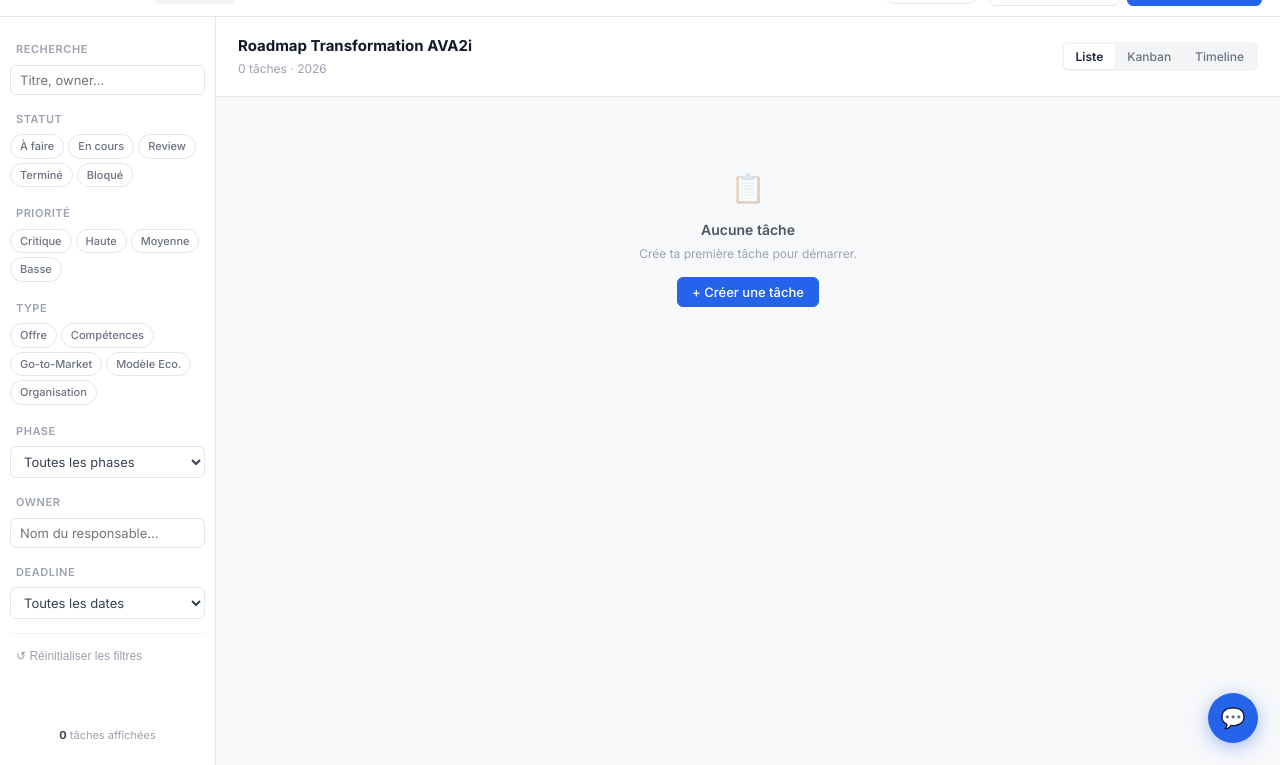
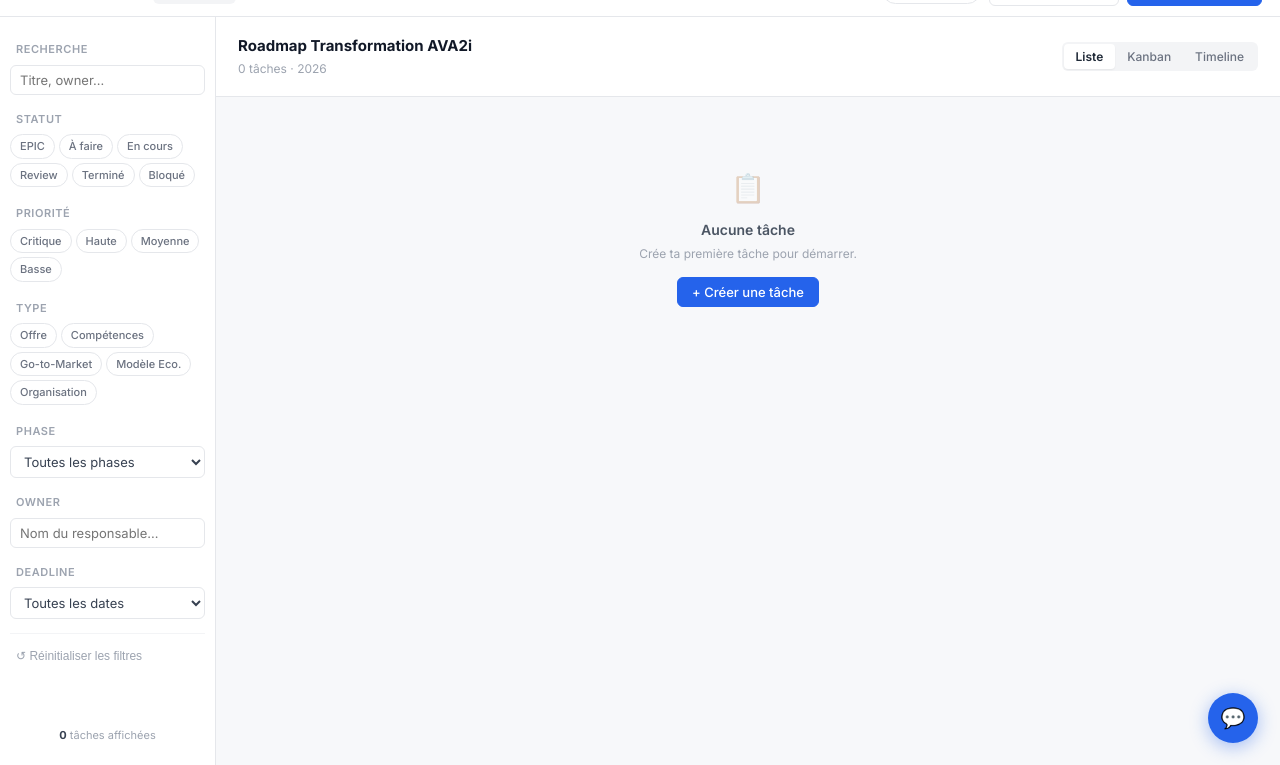
Before and after one commit to clementbiteau/orga_transfo, a website: page index.html in a window 1280 px wide. Shown: the part 35-800 px from the top of the page. Drawn offline with Linux system fonts and the light colour scheme; no server answers.

```diff
--- a/index.html
+++ b/index.html
@@ -57,6 +57,7 @@
 
     <div class="sf-label">Statut</div>
     <div class="chips">
+      <span class="chip" data-g="status" data-v="block"  onclick="tog(this)">EPIC</span>
       <span class="chip" data-g="status" data-v="todo"   onclick="tog(this)">À faire</span>
       <span class="chip" data-g="status" data-v="wip"    onclick="tog(this)">En cours</span>
       <span class="chip" data-g="status" data-v="review" onclick="tog(this)">Review</span>
```
